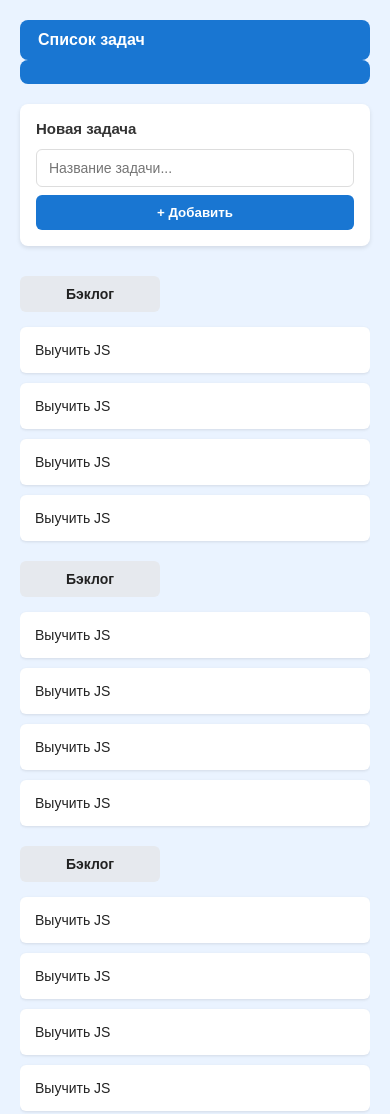
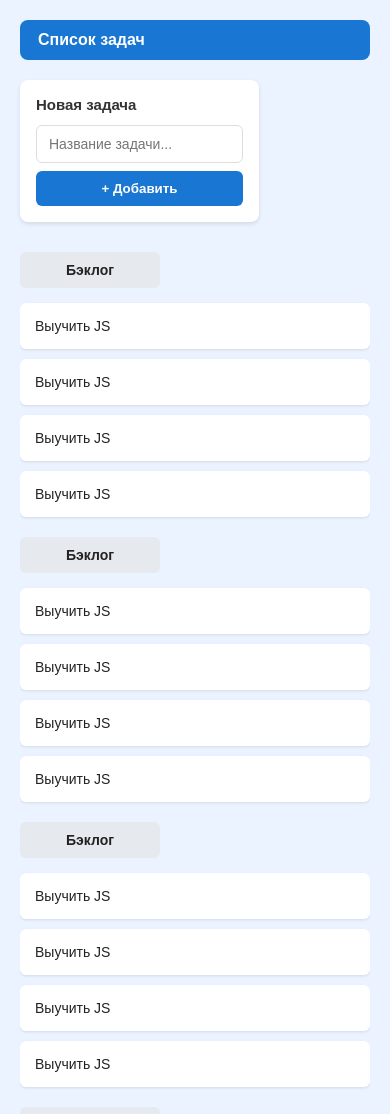
Before and after one commit to charleschima001/lab_w, a plain HTML site: page index.html in a window 390 px wide. Shown: the top 1114 px of the page. Drawn offline with Linux system fonts and the light colour scheme.

Commit message:
fix:responsive design,proper spacing and line removal

```diff
--- a/index.html
+++ b/index.html
@@ -3,16 +3,19 @@
 <head>
     <meta charset="UTF-8">
     <meta name="viewport" content="width=device-width, initial-scale=1.0">
-    <title>Task Manager</title>
+    <title>Чима чуквуемека</title>
     <link rel="stylesheet" href="style.css">
 </head>
 <body>
     <section class="app">
-        <header></header>
-        <main>
-            <section class="form-container"></section>
-            <section class="task-board"></section>
-        </main>
+        <!-- Header will be rendered here -->
+        <div class="header-container"></div>
+
+        <!-- Form will be rendered here -->
+        <div class="form-container"></div>
+
+        <!-- Task board will be rendered here -->
+        <div class="task-board"></div>
     </section>
 
     <script type="module" src="src/main.js"></script>
```
